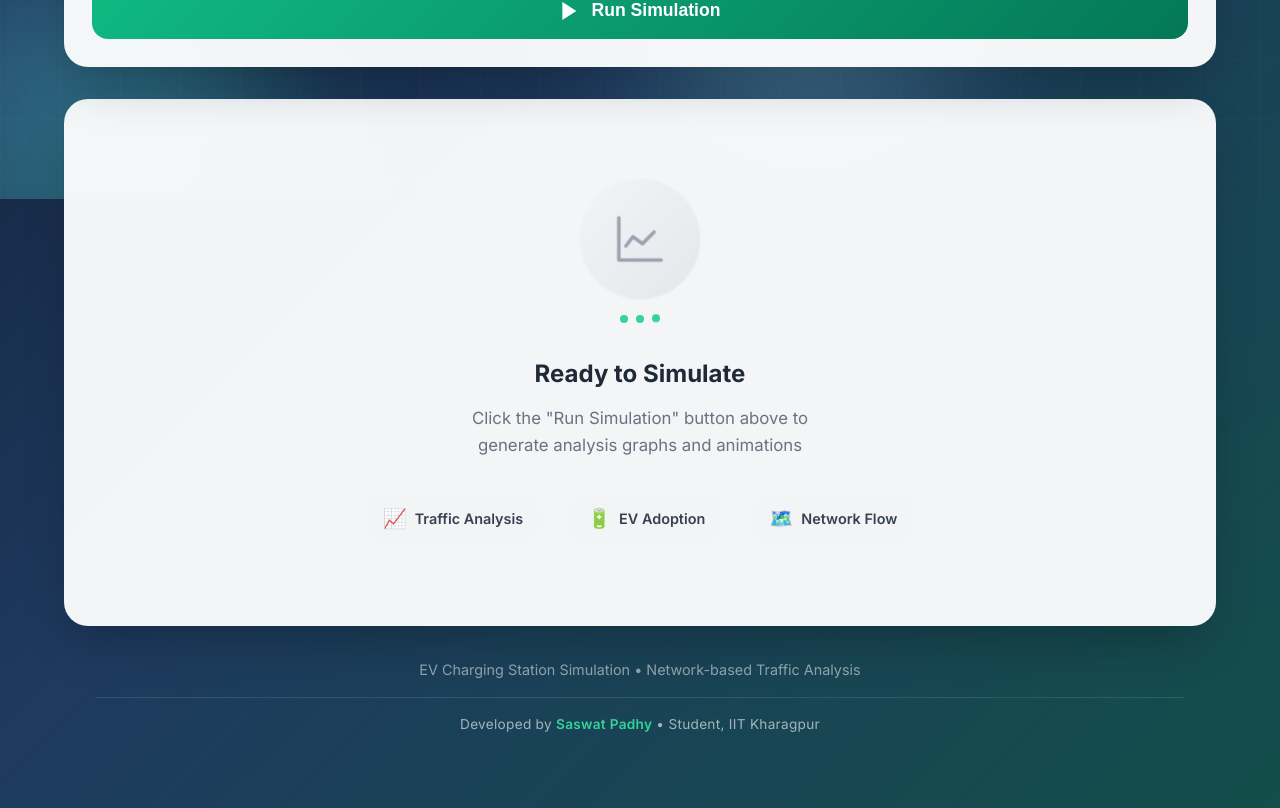
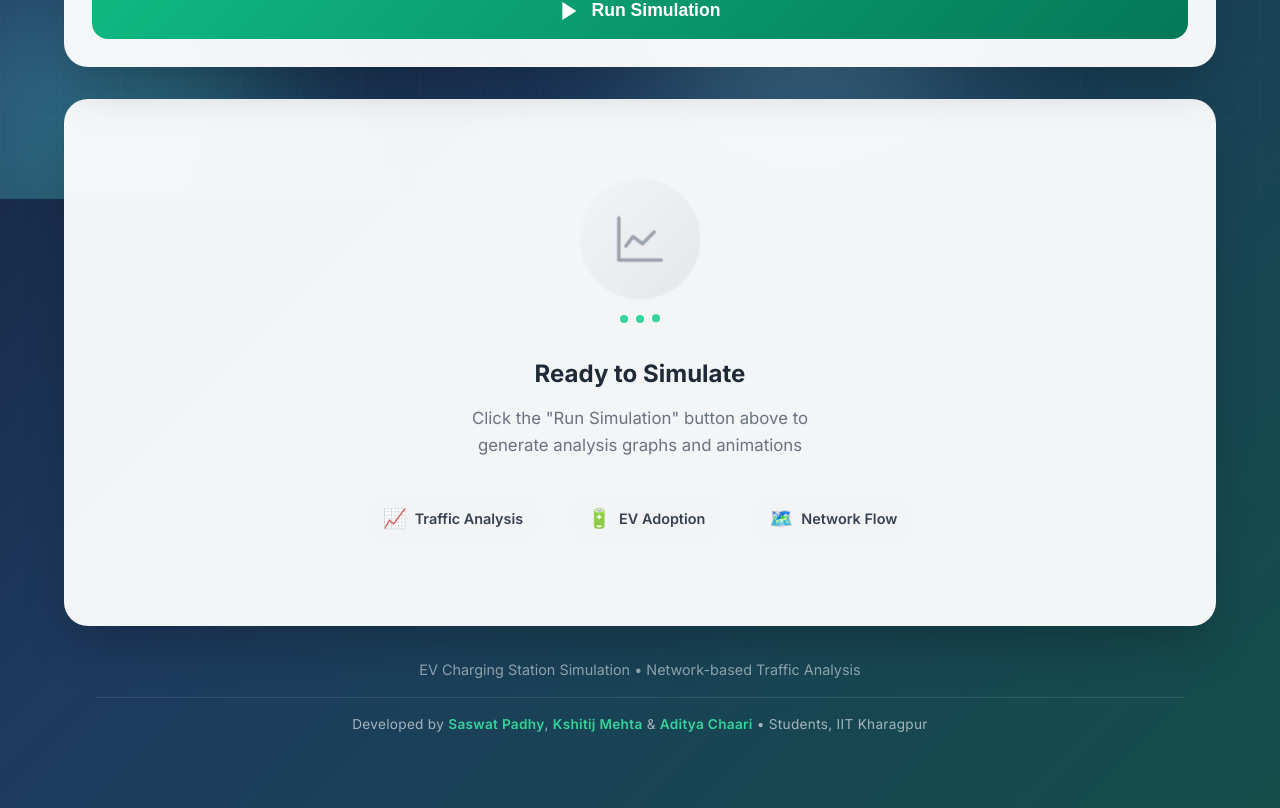
Before and after one commit to Saswatpadhy9905/MAHA_EV_PrOject, a React (Vite) app in the folder client/Opt-Frontend/: page / in a window 1280 px wide. Shown: the part 601-1409 px from the top of the page. Built offline with nearby package versions, Linux system fonts and the light colour scheme.

Commit message:
Add Kshitij Mehta and Aditya Chaari to footer credits

```diff
--- a/client/Opt-Frontend/src/App.jsx
+++ b/client/Opt-Frontend/src/App.jsx
@@ -442,7 +442,7 @@ function App() {
         <footer className="footer">
           <p>EV Charging Station Simulation • Network-based Traffic Analysis</p>
           <div className="footer-credit">
-            <p>Developed by <strong>Saswat Padhy</strong> • Student, IIT Kharagpur</p>
+            <p>Developed by <strong>Saswat Padhy</strong>, <strong>Kshitij Mehta</strong> & <strong>Aditya Chaari</strong> • Students, IIT Kharagpur</p>
           </div>
         </footer>
       </div>
```
